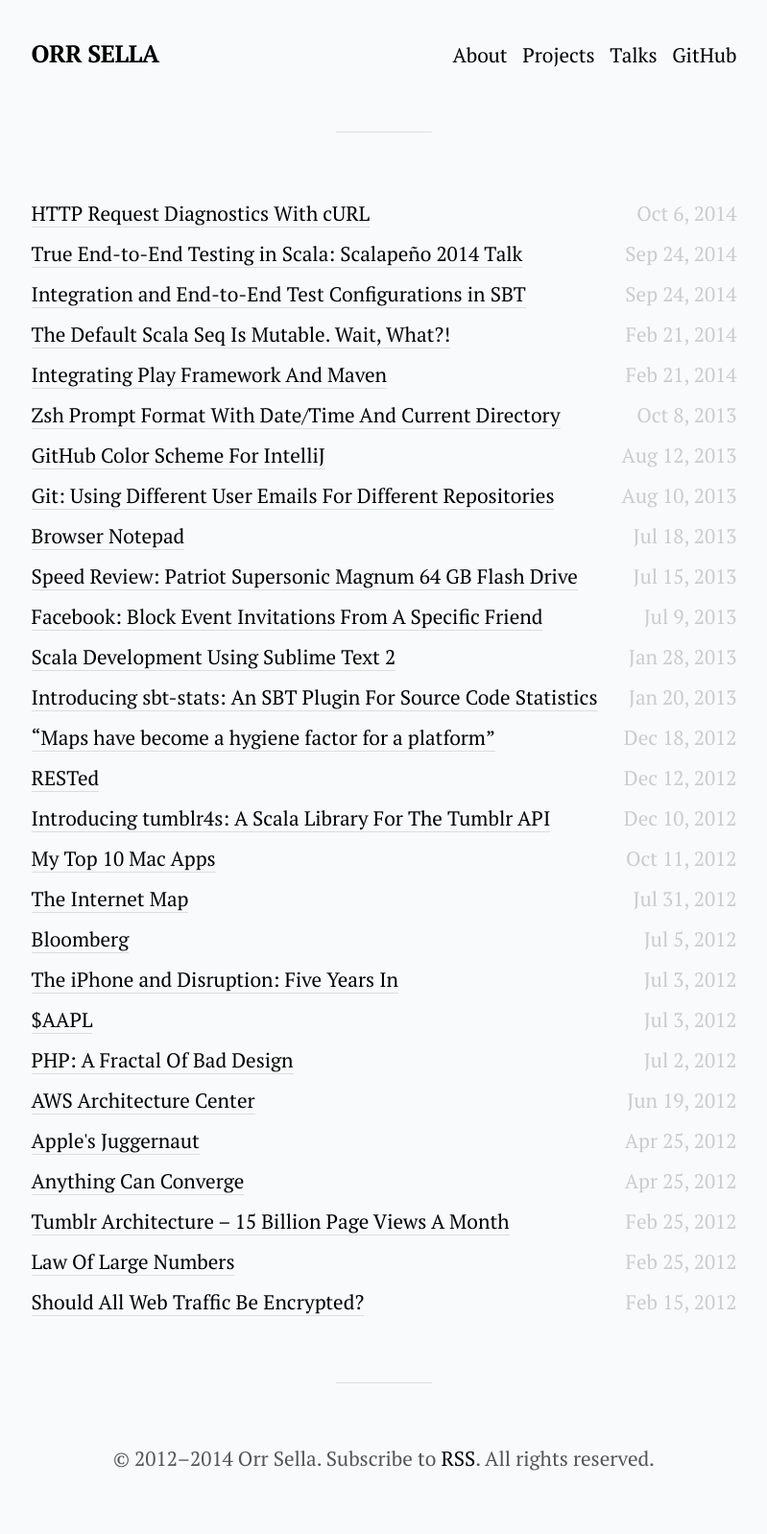
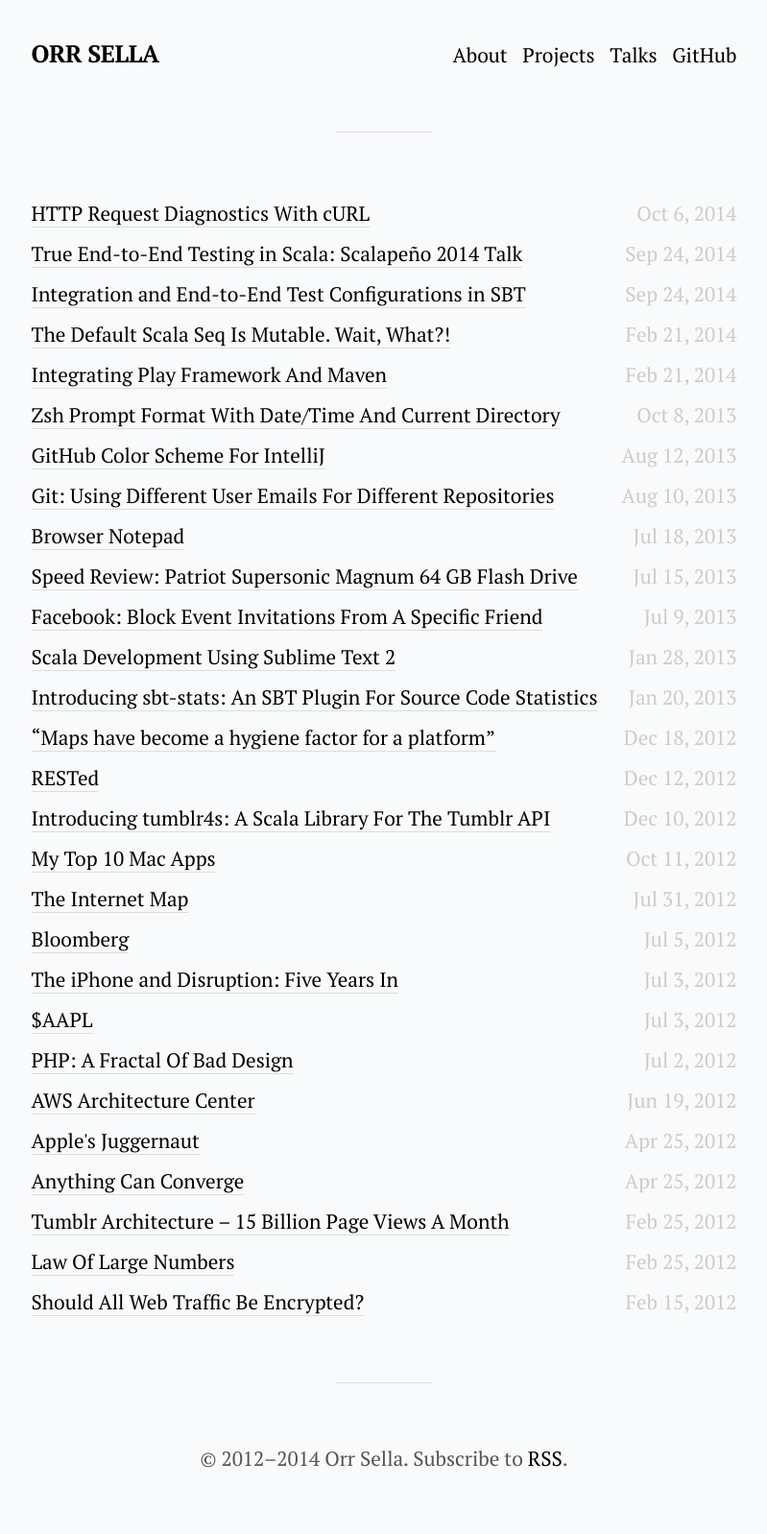
Before and after one commit to orrsella/orrsella.com, a Jekyll site: the page built from index.html, in a window 1280 px wide. Shown: the whole page at 96% size, without its empty margins (240-1039 px from the left). Built offline with Jekyll 4.4.1, drawn with Linux system fonts in a browser that asks for light colours.

Commit message:
Update footer

```diff
--- a/_includes/footer.html
+++ b/_includes/footer.html
@@ -1,3 +1,3 @@
       <footer class="site-footer">
-        <p>&copy; 2012–{{ site.time | date: '%Y' }} {{ site.author }}. Subscribe to <a href="{{ site.baseurl }}/rss.xml">RSS</a>. All rights reserved.</p>
+        <p>&copy; 2012–{{ site.time | date: '%Y' }} {{ site.author }}. Subscribe to <a href="{{ site.baseurl }}/rss.xml">RSS</a>.</p>
       </footer>
```
